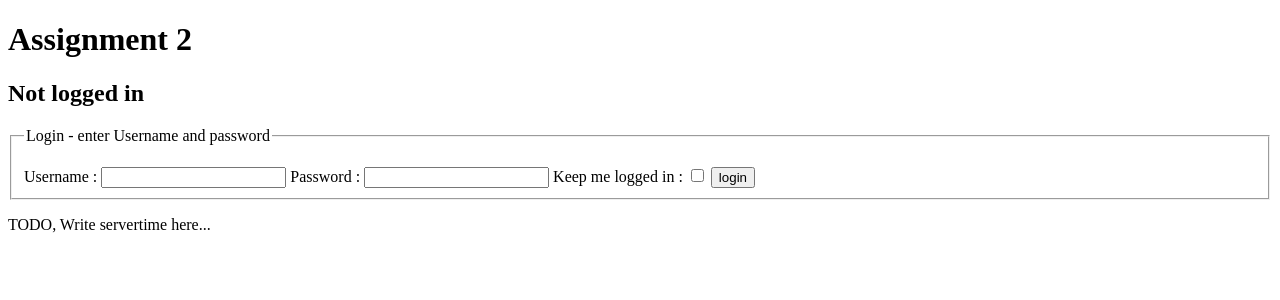
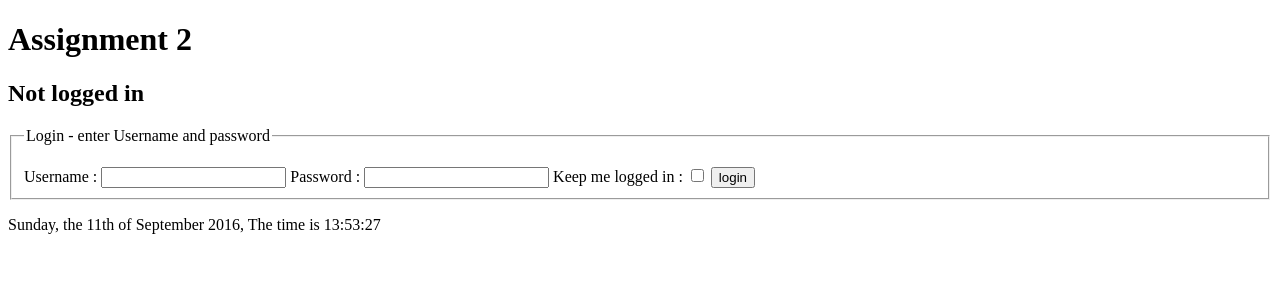
Before and after one commit to bondpa/login, a PHP site: page / in a window 1280 px wide. Shown: the top 300 px of the page. Run offline with PHP 8.4, Linux system fonts and the light colour scheme.

Commit message:
Added the DateTimeView

```diff
--- a/view/DateTimeView.php
+++ b/view/DateTimeView.php
@@ -5,7 +5,13 @@ class DateTimeView {
 
 	public function show() {
 
-		$timeString = 'TODO, Write servertime here...';
+    $dayOfWeek = date('l');
+    $date = date('jS');
+    $monthAndYear = date('F Y');
+    $time = date('H:i:s');
+
+    $timeString = $dayOfWeek . ", the " . $date . " of "
+      . $monthAndYear . ", The time is " . $time;
 
 		return '<p>' . $timeString . '</p>';
 	}
```
Also changed, not shown: view/LayoutView.php (line endings or trailing spaces), view/LoginView.php (line endings or trailing spaces).
